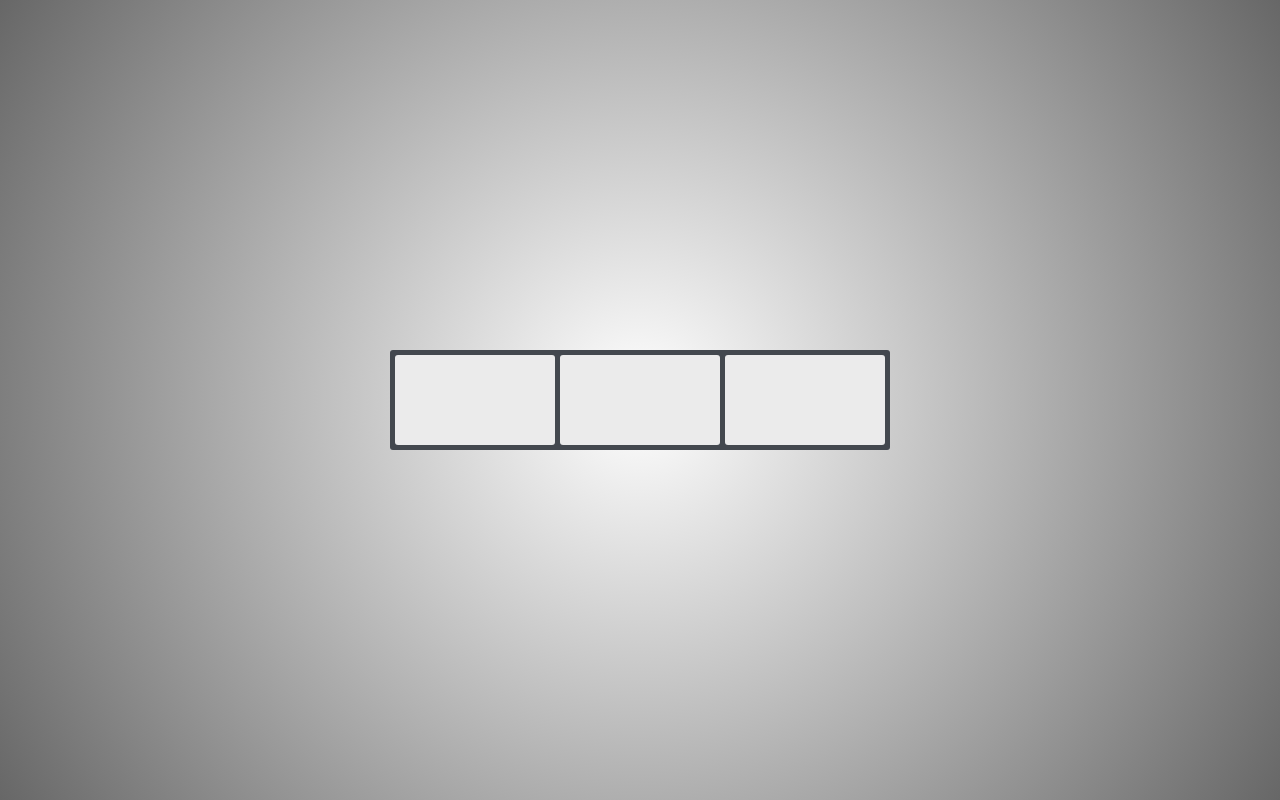
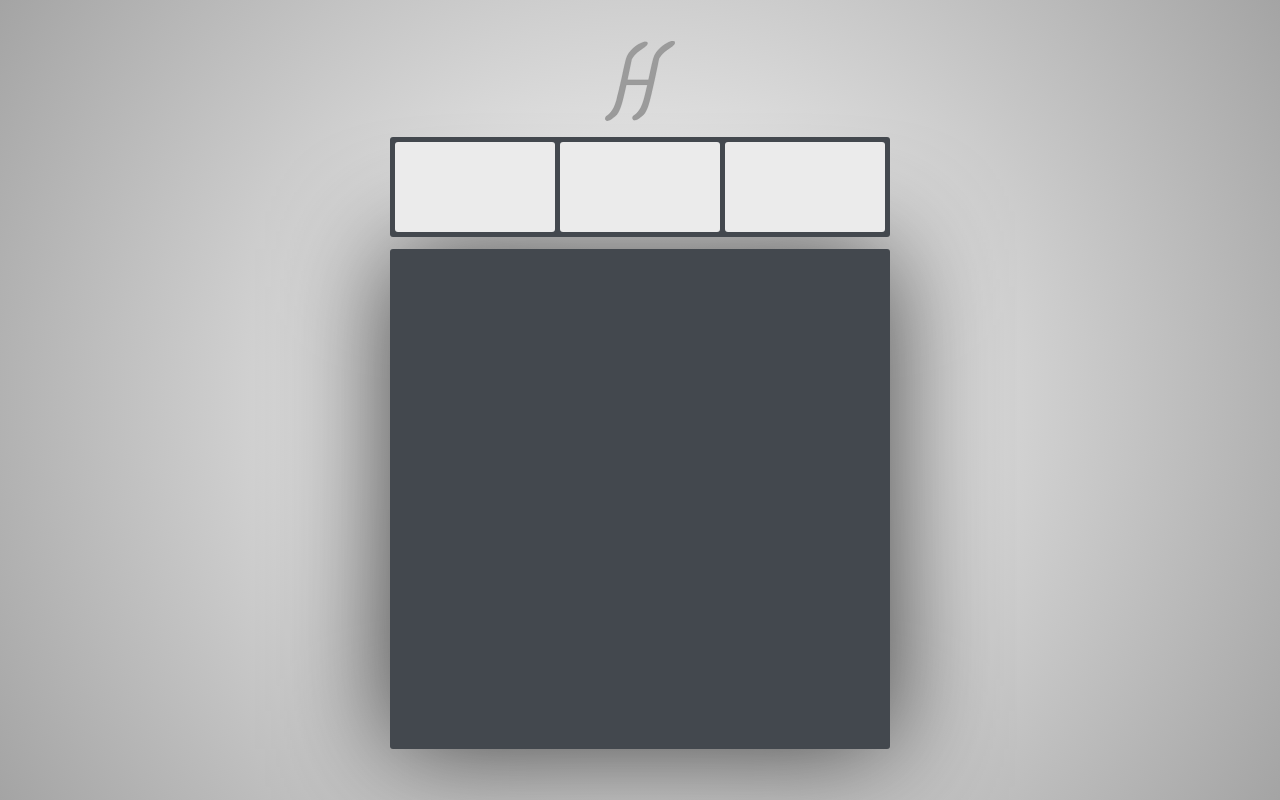
Before and after one commit to WadhahEssam/hide-it-until, a React (Create React App) app: page / in a window 1280 px wide. Built offline with nearby package versions, Linux system fonts and the light colour scheme.

Commit message:
adding a dummy logo and animating it and animating other stuff

```diff
--- a/src/App.css
+++ b/src/App.css
@@ -1,9 +1,9 @@
 .App {
   background: rgb(255,255,255);
-  background: -moz-radial-gradient(circle, rgba(255,255,255,1) 0%, rgba(103,103,103,1) 100%);
-  background: -webkit-radial-gradient(circle, rgba(255,255,255,1) 0%, rgba(103,103,103,1) 100%);
-  background: radial-gradient(circle, rgba(255,255,255,1) 0%, rgba(103,103,103,1) 100%);
-  filter: progid:DXImageTransform.Microsoft.gradient(startColorstr="#ffffff",endColorstr="#676767",GradientType=1);
+  background: -moz-radial-gradient(circle, rgba(255,255,255,1) 0%, rgba(164,164,164,1) 100%);
+  background: -webkit-radial-gradient(circle, rgba(255,255,255,1) 0%, rgba(164,164,164,1) 100%);
+  background: radial-gradient(circle, rgba(255,255,255,1) 0%, rgba(164,164,164,1) 100%);
+  filter: progid:DXImageTransform.Microsoft.gradient(startColorstr="#ffffff",endColorstr="#a4a4a4",GradientType=1);
   min-height: 100vh;
   display: flex;
   flex-direction: column;
@@ -12,3 +12,15 @@
   font-size: calc(10px + 2vmin);
   color: white;
 }
+
+#body-box {
+  -webkit-box-shadow: 0px 0px 114px 0px rgba(0,0,0,0.75);
+  -moz-box-shadow: 0px 0px 114px 0px rgba(0,0,0,0.75);
+  box-shadow: 0px 0px 114px 0px rgba(0,0,0,0.75);
+}
+
+#menu-box {
+  z-index: 1;
+}
+
+.st0{fill:#FFFFFF;stroke:#7F7F7F;stroke-miterlimit:10;}
--- a/src/App.js
+++ b/src/App.js
@@ -1,6 +1,7 @@
 import React, { Component } from 'react';
 import anime from 'animejs';
 import './App.css';
+import logo from './logo.svg';
 
 class App extends Component {
 
@@ -8,16 +9,26 @@ class App extends Component {
 
   var basicTimeline = anime.timeline();
 
+  // animating the logo
+  anime({
+    delay: 1500,
+    targets: '#logo',
+    opacity: 1,
+    easing: 'easeInOutSine',
+    duration: 1500,
+  });
+
   basicTimeline
     .add({
+      delay: 150,
       targets: '#menu-box',
       duration: 700,
       // duration: 0,
       height: '100',
       borderRadius: '3',
-      width: '90%',
+      width: '95%',
       opacity: '1',
-      easing: 'easeOutExpo',
+      easing: 'easeOutCirc'
       // loop: true
     })
     .add({
@@ -31,16 +42,27 @@ class App extends Component {
       easing: 'easeOutExpo',
     })
     .add({
-      targets: '#menu-box',
+      targets: '#body-box',
+      duration: 700,
+      // duration: 0,
+      height: '500',
+      borderRadius: '3',
+      width: '95%',
+      opacity: '1',
+      easing: 'easeOutCirc'
+      // loop: true
+    })
+    .add({
+      targets: '#menu-box ,#body-box',
       // duration: 500,
-      duration: 200,
-      border: '9px solid white',
+      duration: 400,
+      border: '#9c9c9c',
       easing: 'easeOutExpo',
     })
     .add({
-      targets: '#menu-box',
+      targets: '#menu-box ,#body-box',
       // duration: 500,
-      duration: 200,
+      duration: 400,
       border: '0px solid white',
       easing: 'easeOutExpo',
     })
@@ -49,10 +71,18 @@ class App extends Component {
   render() {
     return (
       <div className="App">
-          <div id="menu-box" style={{backgroundColor: '#43484e', height: 20, width: 20, borderRadius: '100', margin: 10, opacity: 0, padding: 0, maxWidth: 500, display: 'flex' }} >
-            <div id="menu-create-button" class="menu-button" style={{backgroundColor: '#EBEBEB', height: '0', width: '90%', borderRadius: '100', margin: 5, opacity: 1 }} />
-            <div id="menu-metamask-button" class="menu-button" style={{backgroundColor: '#EBEBEB', height: '0', width: '90%', borderRadius: '100', margin: 5, marginRight: 0, marginLeft: 0, opacity: 1 }} />
-            <div id="menu-info-button" class="menu-button" style={{backgroundColor: '#EBEBEB', height: '0', width: '90%', borderRadius: '100', margin: 5, opacity: 1 }} />
+
+          <div id="logo" style={{opacity: 0}}>
+            <img src={logo} className="logo" alt="logo" height="80"/>
+          </div>
+
+          <div id="menu-box" style={{backgroundColor: '#43484e', height: 20, width: 20, borderRadius: '100', margin: 10, opacity: 0, padding: 0, maxWidth: 500, display: 'flex' }}>
+            <div id="menu-create-button" className="menu-button" style={{backgroundColor: '#EBEBEB', height: '0', width: '90%', borderRadius: '100', margin: 5, opacity: 1 }} />
+            <div id="menu-metamask-button" className="menu-button" style={{backgroundColor: '#EBEBEB', height: '0', width: '90%', borderRadius: '100', margin: 5, marginRight: 0, marginLeft: 0, opacity: 1 }} />
+            <div id="menu-info-button" className="menu-button" style={{backgroundColor: '#EBEBEB', height: '0', width: '90%', borderRadius: '100', margin: 5, opacity: 1 }} />
+          </div>
+          <div id="body-box" style={{backgroundColor: '#43484e', height: 20, width: '90%', borderRadius: '100', margin: 10, marginTop: 2, opacity: 0, padding: 0, maxWidth: 500, display: 'flex' }}>
+
           </div>
       </div>
     );
```
Also changed, not shown: src/logo.svg, src/test-icon-svg.svg (added).
